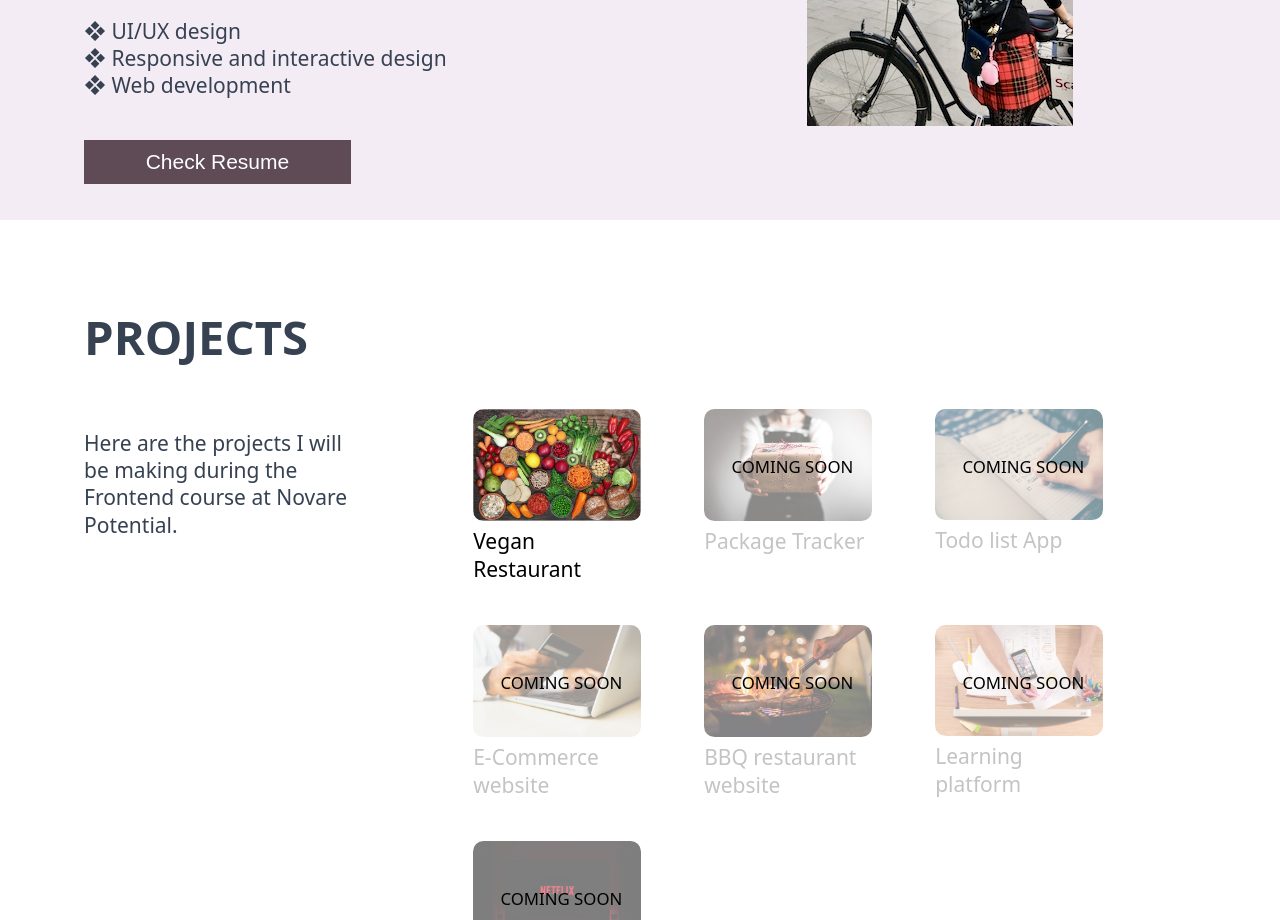
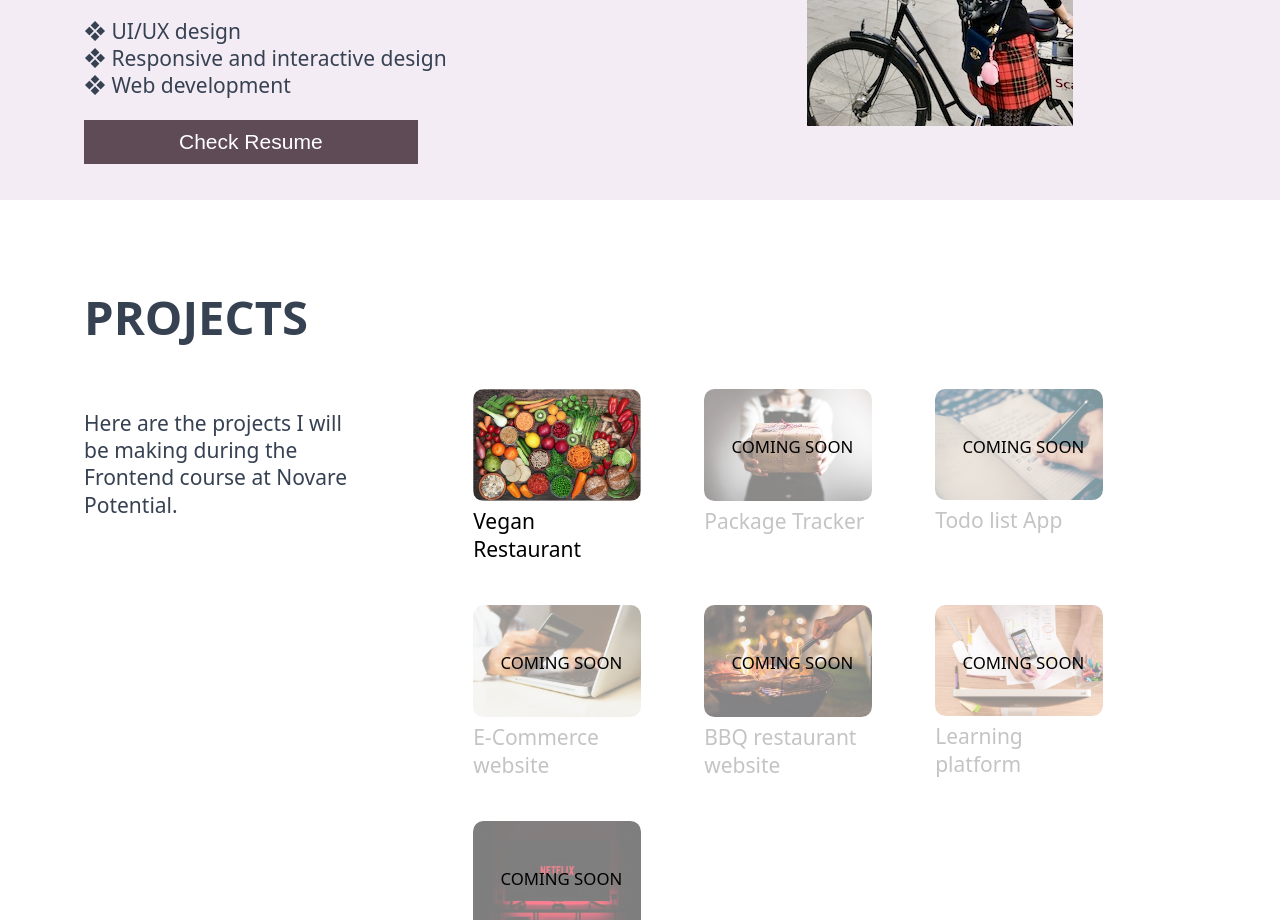
Before and after one commit to nh-g/portfolio-in-react, a React (Create React App) app: page / in a window 1280 px wide. Shown: the part 1280-2200 px from the top of the page. Built offline with nearby package versions, Linux system fonts and the light colour scheme.

Commit message:
fix margin top

```diff
--- a/src/styles/components/_about.scss
+++ b/src/styles/components/_about.scss
@@ -10,7 +10,8 @@
     }
 
     & button {
-      width: 40%;
+      margin-top: 0;
+      width: 50%;
       background-color: var(--pill);
       & a {
         font-size: 1rem;
--- a/src/styles/components/_projects.scss
+++ b/src/styles/components/_projects.scss
@@ -14,7 +14,6 @@
   &:hover{
     transform: scale(1.2);
   }
-
 }
 
 .overlay img {
```
